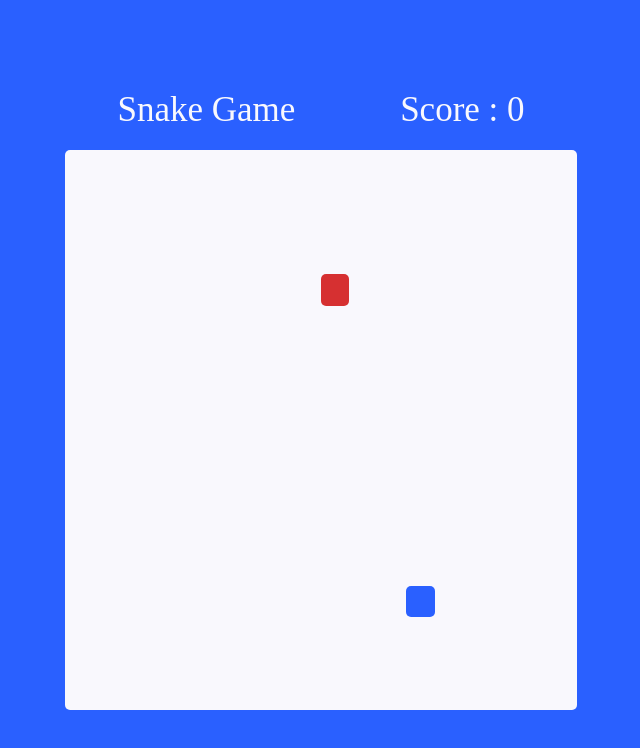
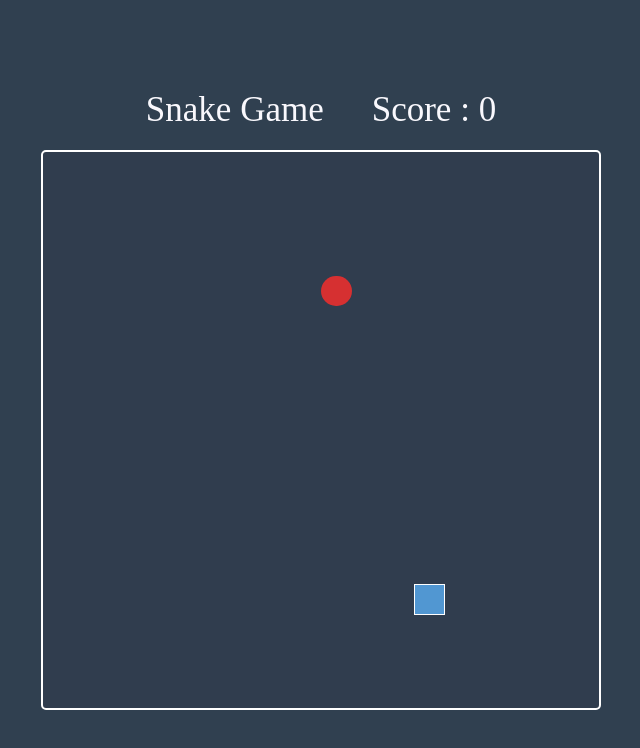
Before and after one commit to sahilatahar/HTML-CSS-JavaScript, a plain HTML site: page snake-game/index.html in a window 1280 px wide. Shown: the whole page, without its empty margins (319-959 px from the left). Drawn offline with Linux system fonts and the light colour scheme.

Commit message:
Snake Game Update

```diff
--- a/snake-game/style.css
+++ b/snake-game/style.css
@@ -10,41 +10,55 @@ body {
     display: flex;
     justify-content: center;
     align-items: center;
-    background-color: #2A60FF;
+    background-color: #304050;
     flex-direction: column;
 }
 
 .header {
-    width: 40vw;
+    width: auto;
+    max-width: 90%;
     display: flex;
     justify-content: space-around;
     align-items: center;
     font-size: 35px;
     color: #F9F8FD;
     margin-bottom: 20px;
+    gap: 3rem;
 }
 
 #board {
-    width: 40vw;
     height: 70vh;
-    background-color: #F9F8FD;
+    max-width: 90%;
+    aspect-ratio: 1;
     display: grid;
     grid-template-columns: repeat(18, 1fr);
     grid-template-rows: repeat(18, 1fr);
     border-radius: 5px;
+    border: 2px solid white;
+    z-index: -2;
 }
 
-.head {
-    background-color: #2A60FF;
-    border-radius: 5px;
+#board:nth-child(odd) {
+    background-color: #2e3e4e;
 }
 
+#board:nth-child(even) {
+    background-color: #303d4e;
+}
+
+.head,
 .snake {
-    border-radius: 5px;
-    background-color: #2A60FF;
+    background-color: #5197d2;
+    border: 1px solid white;
+    border-collapse: none !important;
 }
 
 .food {
-    border-radius: 5px;
+    border-radius: 50%;
     background-color: #d63031;
+    -webkit-border-radius: 50%;
+    -moz-border-radius: 50%;
+    -ms-border-radius: 50%;
+    -o-border-radius: 50%;
+    z-index: -1;
 }
```
Also changed, not shown: 1 other file.
